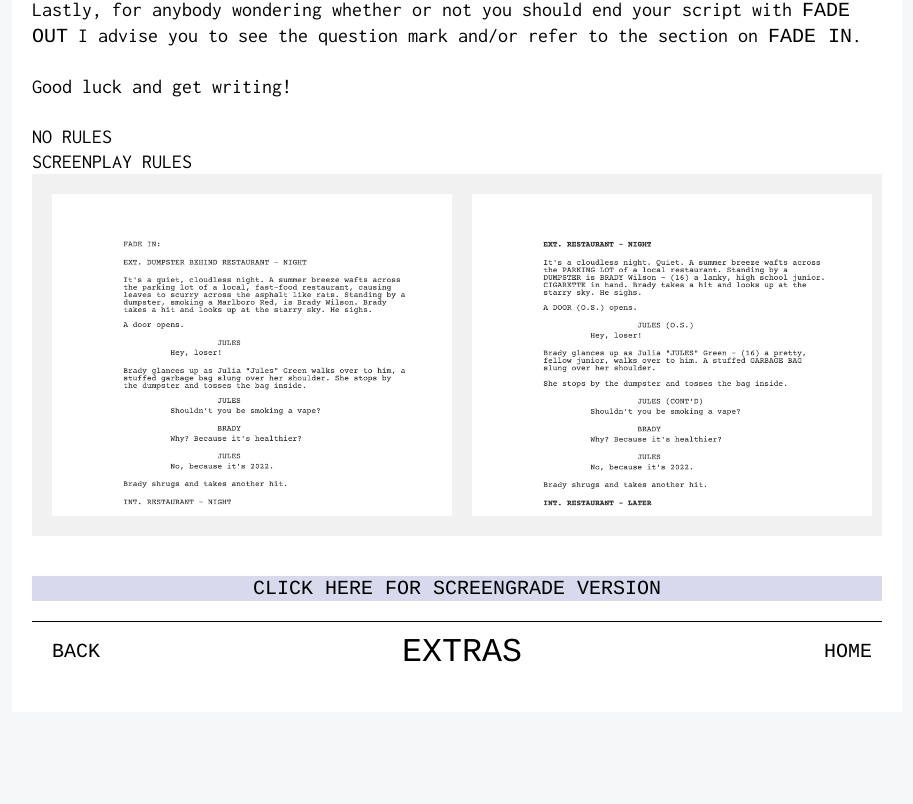
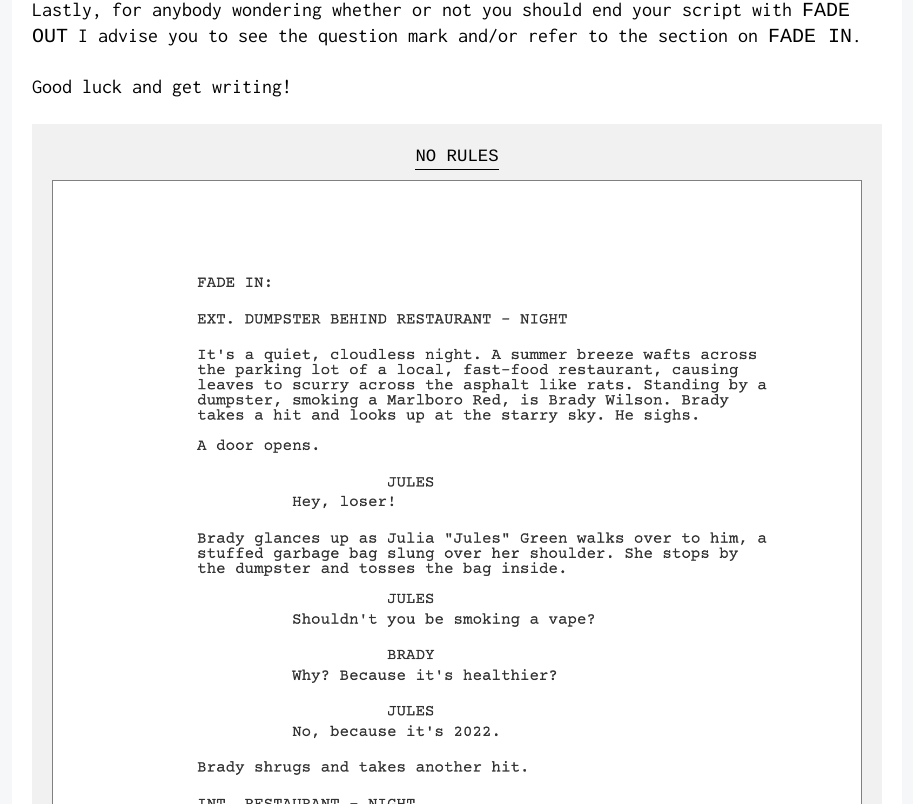
Before and after one commit to Yehuda-Edelstein/screenplayrules, a React (Create React App) app: page /screentour/fadeout in a window 1280 px wide. Shown: the part 476-1280 px from the top of the page, without its empty margins (183-1096 px from the left). Before the commit the page ends 1188 px from the top, so only its background shows below. Built offline with nearby package versions, Linux system fonts and the light colour scheme.

Commit message:
fade out component updated

```diff
--- a/src/components/main/screentour/components/fadeout/index.js
+++ b/src/components/main/screentour/components/fadeout/index.js
@@ -24,7 +24,7 @@ function FadeOut(props) {
             First off, feel free to continue writing about our story -- any ideas or finished scripts about what happens to <span id='courrier'>Brady</span> and <span id='courrier'>Jules</span>, please send to <a href='mailto:screenplayrules@gmail.com'>screenplayrules@gmail.com</a>. I'd love to see them.
         <br></br>
         <br></br>
-            Second, below you will find a side by side comparison of the same scene, one without rules and one with. You decide which one you prefer.
+            Second, below you will find a top-on-top comparison of the same scene, one without rules and one with. You decide which one you prefer.
         <br></br>
         <br></br>
             Lastly, for anybody wondering whether or not you should end your script with <span id='courrier'>FADE OUT</span> I advise you to see the question mark and/or refer to the section on <a href='fadein'><span id='courrier'>FADE IN</span></a>.
@@ -33,15 +33,18 @@ function FadeOut(props) {
             Good luck and get writing!
         <br></br>
         <br></br>
-        <div className='finalPictureLabel'>NO RULES</div>
-        <div className='finalPictureLabel'>SCREENPLAY RULES</div>
 
+            <div className='finalContainer'>
+                <div className='finalLabelContainer'>
+                </div>
+                <div className='finalPictureContainer'>
+                    <div className='finalPictureLabel'>NO RULES</div>
+                    <img className='finalPicture' src={sceneNoRules}  alt='without rules'/>
+                    <br></br>
+                    <div className='finalPictureLabel'>SCREENPLAY RULES</div>
+                    <img className='finalPicture' src={sceneWithRules}  alt='with rules' />
+                </div>
 
-            <div className='finalPictureContainer'>
-                <br></br>
-                <img className='finalPicture' src={sceneNoRules}  alt='without rules'/>
-                <br></br>
-                <img className='finalPicture' src={sceneWithRules}  alt='with rules' />
             </div>
         </div>
         <br></br>
--- a/src/components/main/screentour/components/fadeout/style.index.css
+++ b/src/components/main/screentour/components/fadeout/style.index.css
@@ -3,14 +3,42 @@
     font-size: 25pt;
 }
 
+.finalContainer {
+    background-color: #f1f1f1;
+    width: 100%;
+}
+
+.finalLabelContainer {
+    display: flex;
+    justify-content: space-between;
+    padding: 0 20px;
+    padding-top: 20px;
+    /* border-bottom: 1px solid black; */
+}
+
 .finalPictureContainer {
     display: flex;
+    flex-direction: column;
     justify-content: space-evenly;
-    background-color: #f1f1f1;
+}
+
+.finalPictureLabel {
+    font-family: 'Courier Final Draft', Courier, monospace;
+    font-size: 13pt;
+    display: flex;
+    justify-content: center;
+    border-bottom: 1px solid black;
+    width: fit-content;
+    margin-left: auto;
+    margin-right: auto;
 }
 
 .finalPicture {
-    width: 400px;
-    margin-bottom: 20px;
-    margin-top: 20px;
+    border: 1px solid gray;
+    width: 95%;
+    margin-left: auto;
+    margin-right: auto;
+    min-width: 200px;
+    margin-bottom: 10px;
+    margin-top: 10px;
 }
```
